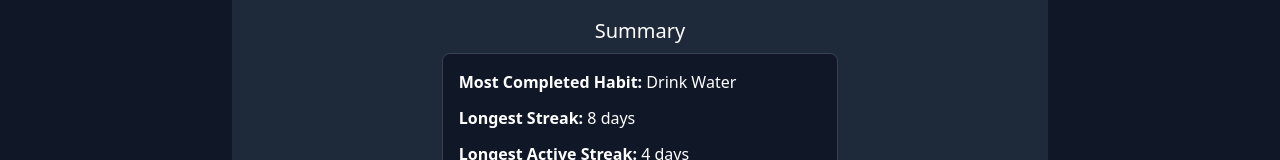
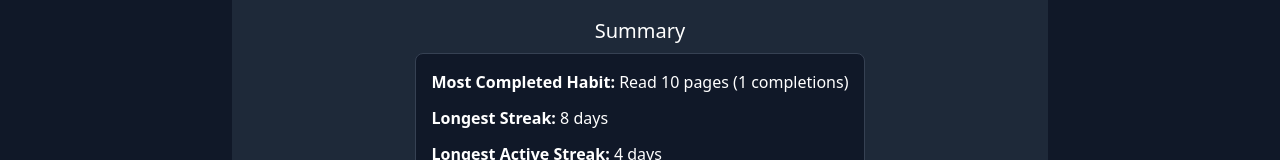
Before and after one commit to ryangholland/habit-tracker, a React (Vite) app: page /stats in a window 1280 px wide. Shown: the part 483-643 px from the top of the page. Built offline with nearby package versions, Linux system fonts and the light colour scheme.

Commit message:
feat: calculate most completed habit dynamically

```diff
--- a/src/components/StatsSummary.jsx
+++ b/src/components/StatsSummary.jsx
@@ -25,6 +25,17 @@ export default function StatsSummary() {
       ? (totalCompletions / Object.keys(completionData).length).toFixed(1)
       : 0;
 
+  let mostCompletedHabit = "";
+  let maxCompletions = 0;
+
+  habits.forEach((habit) => {
+    const count = Object.values(habit.history || {}).filter(Boolean).length;
+    if (count > maxCompletions) {
+      maxCompletions = count;
+      mostCompletedHabit = habit.name;
+    }
+  });
+
   // TEMP: placeholder values while we build the real logic
   const stats = {
     mostCompletedHabit: "Drink Water",
@@ -38,7 +49,7 @@ export default function StatsSummary() {
     <div className=" p-4 rounded-lg border border-gray-700 bg-gray-900 text-white space-y-3 text-sm sm:text-base max-w-2xl mx-auto">
       <div>
         <span className="font-semibold">Most Completed Habit:</span>{" "}
-        {stats.mostCompletedHabit}
+        {mostCompletedHabit} ({maxCompletions} completions)
       </div>
       <div>
         <span className="font-semibold">Longest Streak:</span>{" "}
```
